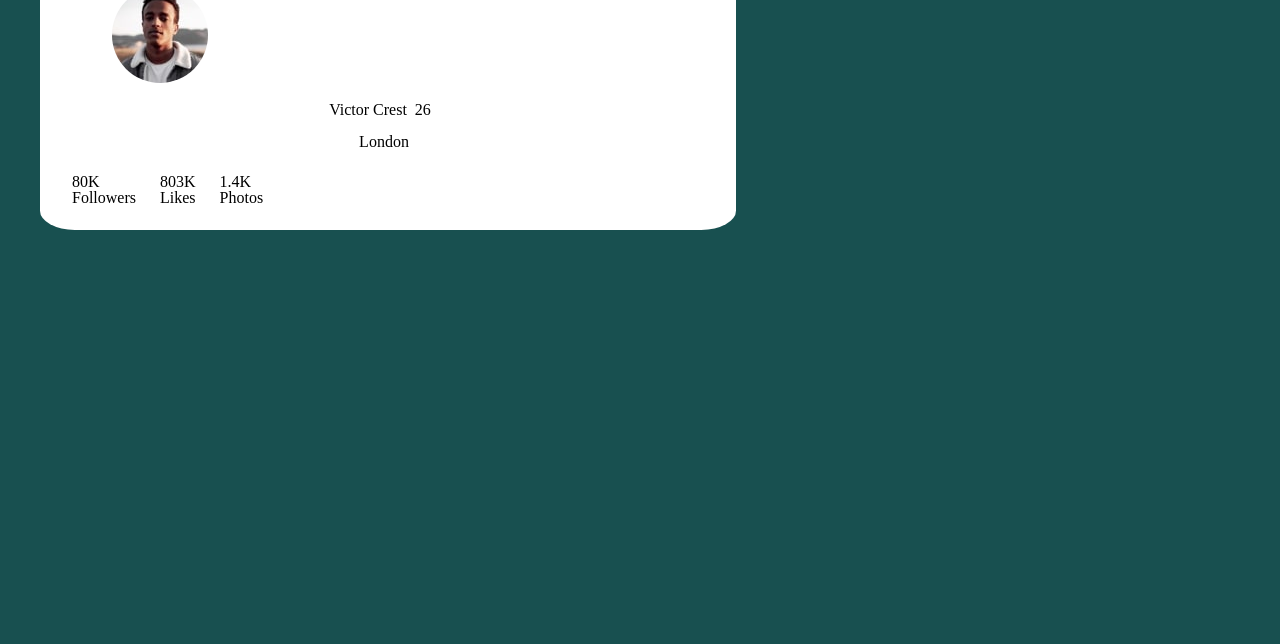
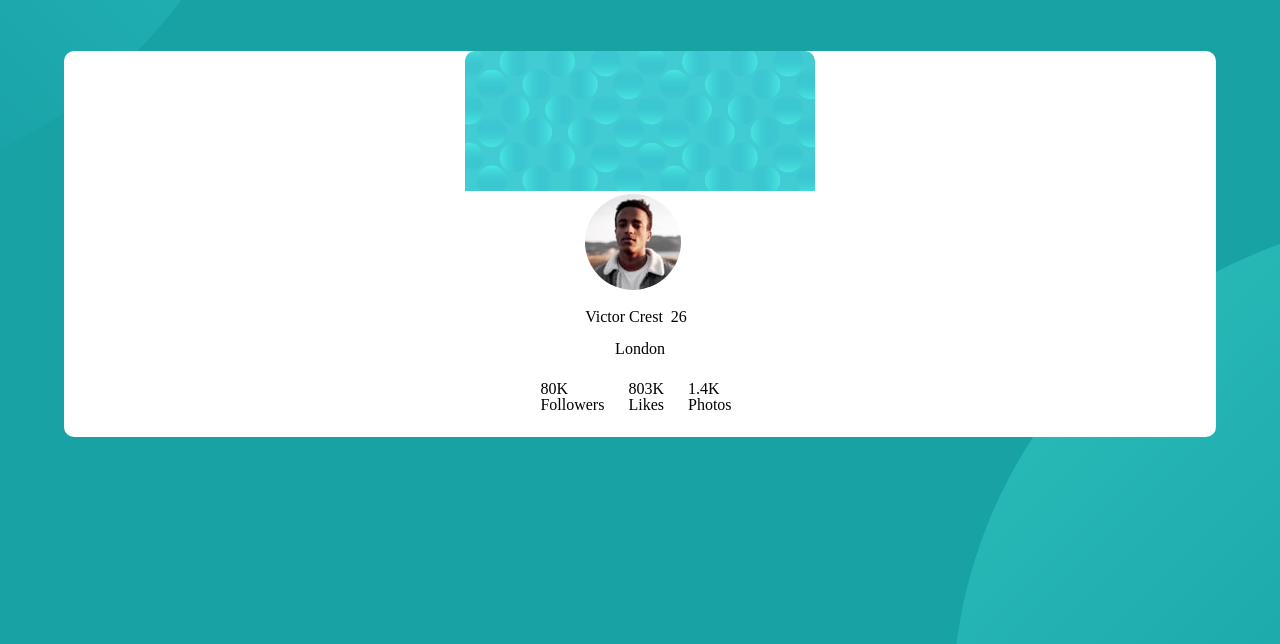
Before and after one commit to GR02/ProfileCard, a plain HTML site: page index.html in a window 1280 px wide. Shown: the part 156-800 px from the top of the page. Drawn offline with Linux system fonts and the light colour scheme.

Commit message:
atualização geral

```diff
--- a/css/style.css
+++ b/css/style.css
@@ -1,23 +1,31 @@
 .box {background-color: #ffffff;
-    width: 50vw;
-    margin-left: 2.5rem;
-    margin-right: 3rem;
-    padding-left: 1.5rem;
-    padding-right: 2rem;
-    border-radius: 5%;}
+    width: 90vw;
+    border-radius: 10px;
+    overflow: hidden;
+    position: relative;
+    display: flex;
+    flex-direction: column;
+    justify-content: center;
+    align-items: center;}
 
-body {background-color: rgb(24, 80, 80);}
+body {
+    background: url(../images/bg-pattern-bottom.svg) bottom -550px right -650px no-repeat,
+    url(../images/bg-pattern-top.svg) top -625px left -700px no-repeat;
+    height: 100vh;
+    display: flex;
+    flex-direction: column;
+    justify-content: center;
+    align-items: center;
+    background-color: #19a2a3; }
 
-.header {width: 100vw;
-    margin-right: 13rem;
-    align-items: left;}
+/* .header {position: absolute;left: -50vw; top: 0px; width: 100vw; margin-right: 13rem; align-items: left;} */
 
 .victor {padding-left: 3rem;
     padding-right: 3rem;}
 
 .victor img {border-radius: 50%;}
 
-.footer {width: 150vw;}
+/* .footer {position:absolute; right: -50vw; top: 300px; width: 100vw;}  */
 
 .box-footer {display: flex;
     flex-direction: row;}
@@ -31,6 +39,8 @@ body {background-color: rgb(24, 80, 80);}
 
 .about p {padding-right: 0.5rem;}
 
+
+
 .local {display: flex; justify-content: center; padding-top: 1rem;}
 
-.box-header {background-image: url(../images/bg-pattern-card.svg);}
+.box-header img {width: 100%; border-radius: 10px 10px 0px 0px;}
```
